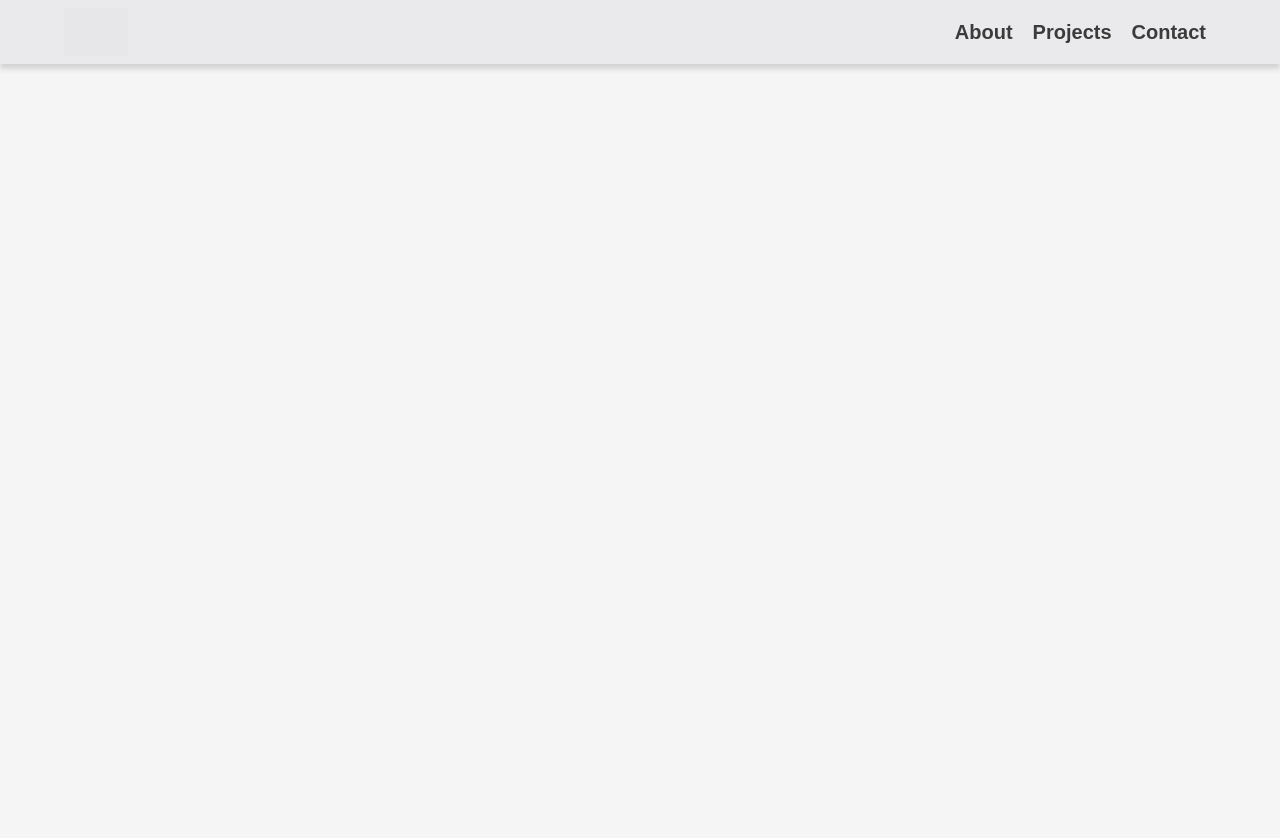
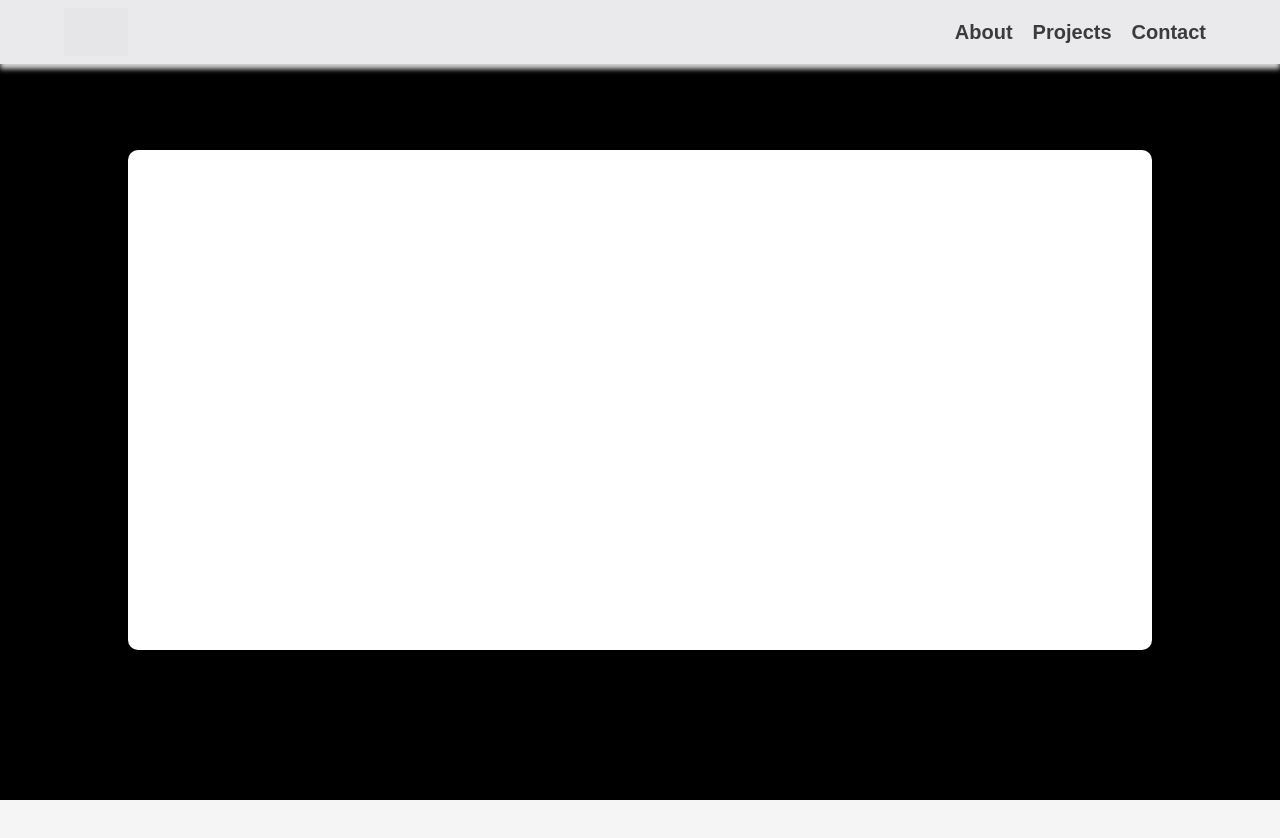
Before and after one commit to gogalego/site, a React (Create React App) app: page / in a window 1280 px wide. Shown: the top 838 px of the page. Built offline with nearby package versions, Linux system fonts and the light colour scheme; grey boxes are pictures that could not be loaded.

Commit message:
Add Home Section & Css

```diff
--- a/src/App.tsx
+++ b/src/App.tsx
@@ -3,12 +3,11 @@ import { BrowserRouter } from 'react-router-dom';
 import { Layout } from 'antd';
 import './App.css';
 import About from './components/About';
-import Hero from './components/Hero'
+import Home from './components/Home';
 
 const { Header, Content, Footer } = Layout;
 
 function App() {
-
 
   return (
     <BrowserRouter>
@@ -27,7 +26,7 @@ function App() {
       </Header>
       <Content>
 
-        <Hero />
+        <Home />
 
       </Content>
       <Footer
--- a/src/components/Hero.tsx
+++ /dev/null
@@ -1,13 +0,0 @@
-import React from 'react';
-import './hero.css';
-
-const Hero = () => {
-  return (
-    <div className="hero-container">
-
-
-    </div>
-  );
-};
-
-export default Hero;
--- /dev/null
+++ b/src/components/Home.tsx
@@ -0,0 +1,13 @@
+import React from 'react';
+import './home.css';
+
+const Home = () => {
+  return (
+    <div className="home-container">
+      <div className="home-profile">
+      </div>
+    </div>
+  );
+};
+
+export default Home;
--- a/src/components/hero.css
+++ /dev/null
@@ -1,5 +0,0 @@
-.hero-container{
-    padding: 20px;
-    height: 100vh;
-    padding-top: 75px;
-}
--- /dev/null
+++ b/src/components/home.css
@@ -0,0 +1,15 @@
+.home-container{
+    padding: 20px;
+    height: 100vh;
+    padding-top: 150px;
+    padding-bottom: 150px;
+    padding-left: 10%;
+    padding-right: 10%;
+}
+
+.home-profile{
+    height: 100%;
+    width: 100%;
+    background-color: white;
+    border-radius: 10px;
+}
--- a/src/index.css
+++ b/src/index.css
@@ -4,8 +4,8 @@
     padding: 0;
     box-sizing: border-box;
     scroll-behavior: smooth;
+    background-color: black;
 }
-
 
 .header {
     padding-left: 4rem;
@@ -20,6 +20,10 @@
     position: fixed;
 }
 
+.header > * {
+    background-color: rgb(234, 234, 236);
+}
+
 .header-container {
     justify-content: space-between;
     align-items: center;
```
Lines whose indentation alone changed are shown as unchanged.
